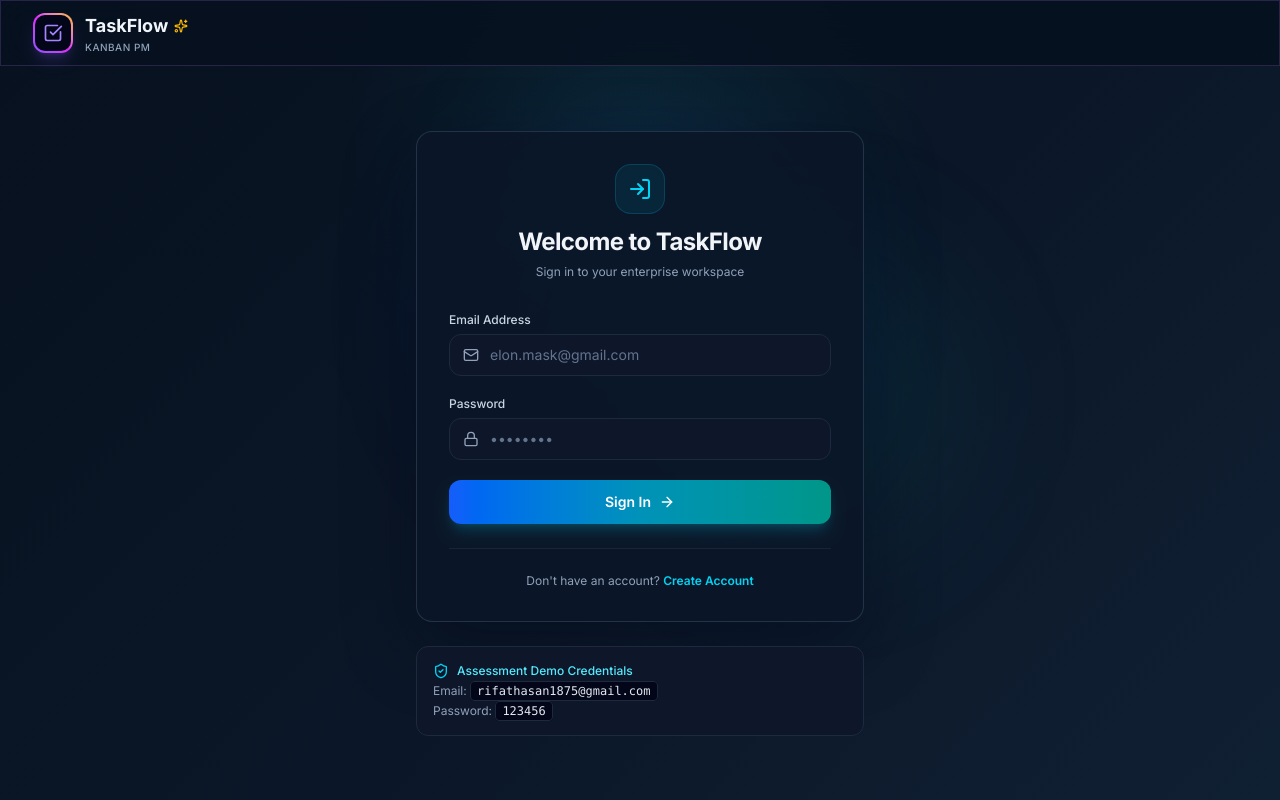
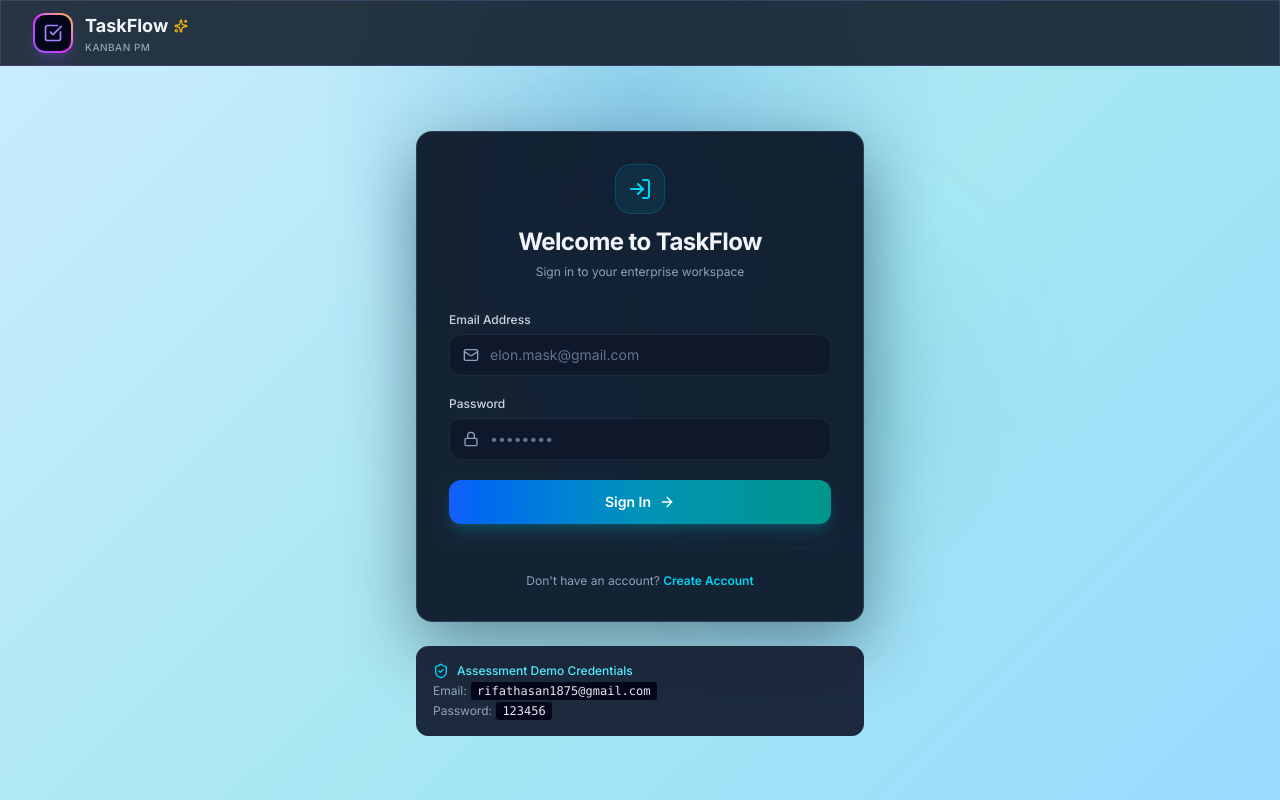
Before and after one commit to Itz-Rifat/Task-Flow, a Next.js app in the folder client/: page /login in a window 1280 px wide. Built offline with nearby package versions, Linux system fonts and the light colour scheme; no server answers.

Commit message:
style: restore auth panel colors

```diff
--- a/client/src/app/globals.css
+++ b/client/src/app/globals.css
@@ -22,8 +22,8 @@
 
 .auth-bg {
   background:
-    radial-gradient(circle at 50% 18%, rgba(15, 118, 110, 0.16), transparent 32%),
-    linear-gradient(135deg, #07111f 0%, #0b1728 55%, #102033 100%);
+    radial-gradient(circle at 50% 12%, rgba(0, 119, 182, 0.2), transparent 34%),
+    linear-gradient(135deg, #ccecff 0%, #a6e7f2 55%, #99dbff 100%);
 }
 
 .glass-panel,
```
